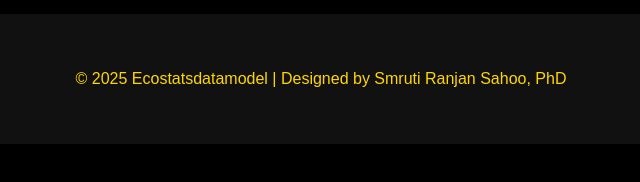
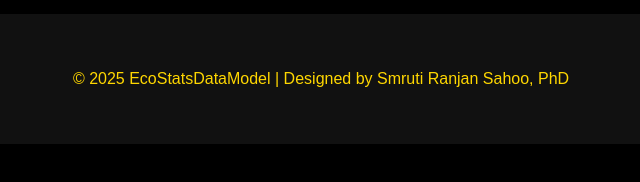
Before and after one commit to smrutiranjanwits/ECOSTATSDATAMODEL, a plain HTML site: page index.html in a window 1280 px wide. Shown: the part 496-678 px from the top of the page, 319-959 px from the left. Drawn offline with Linux system fonts and the light colour scheme.

Commit message:
Update index.html

```diff
--- a/index.html
+++ b/index.html
@@ -3,7 +3,7 @@
 <head>
     <meta charset='UTF-8'>
     <meta name='viewport' content='width=device-width, initial-scale=1.0'>
-    <title>Ecostatsdatamodel</title>
+    <title>EcoStatsDataModel</title>
     <link rel='stylesheet' href='styles.css'>
 </head>
 <body>
@@ -36,7 +36,7 @@
     </section>
 
     <footer class='footer-large'>
-        <p>&copy; 2025 Ecostatsdatamodel | Designed by Smruti Ranjan Sahoo, PhD</p>
+        <p>&copy; 2025 EcoStatsDataModel | Designed by Smruti Ranjan Sahoo, PhD</p>
     </footer>
 </body>
 </html>
```
